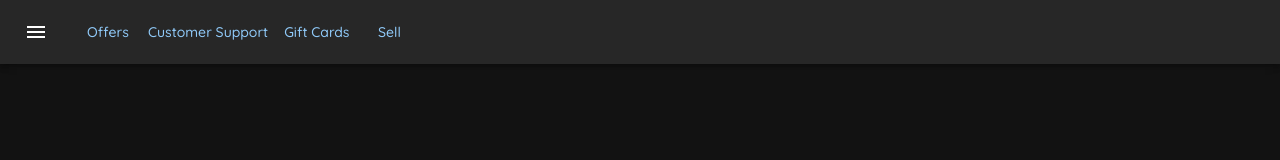
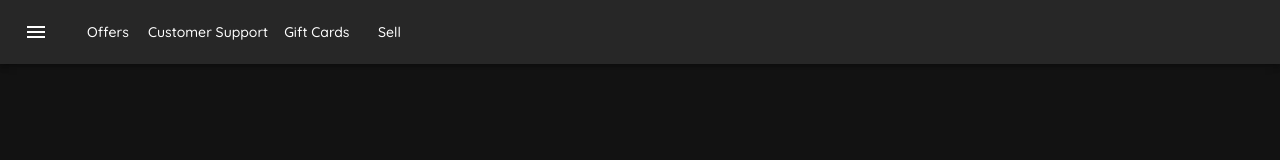
Before and after one commit to BlueWebber/blue-shop-client, a React (Create React App) app: page /login in a window 1280 px wide. Shown: the top 160 px of the page. Built offline with nearby package versions, Linux system fonts and the light colour scheme.

Commit message:
Change the color of nav buttons to primary text

```diff
--- a/src/components/appBar.jsx
+++ b/src/components/appBar.jsx
@@ -27,7 +27,13 @@ const AppBar = () => {
           <MenuIcon />
         </IconButton>
         {navItems.map((item) => (
-          <Button variant="text" href={item.link}>
+          <Button
+            variant="text"
+            href={item.link}
+            sx={{
+              color: (theme) => theme.palette.text.primary,
+            }}
+          >
             {item.name}
           </Button>
         ))}
```
